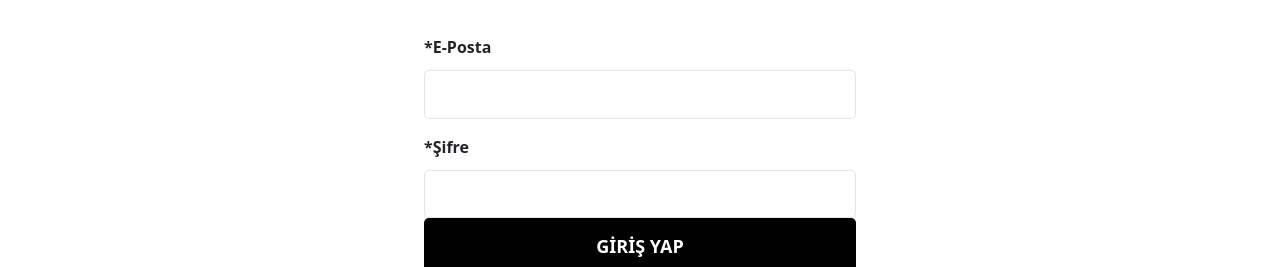
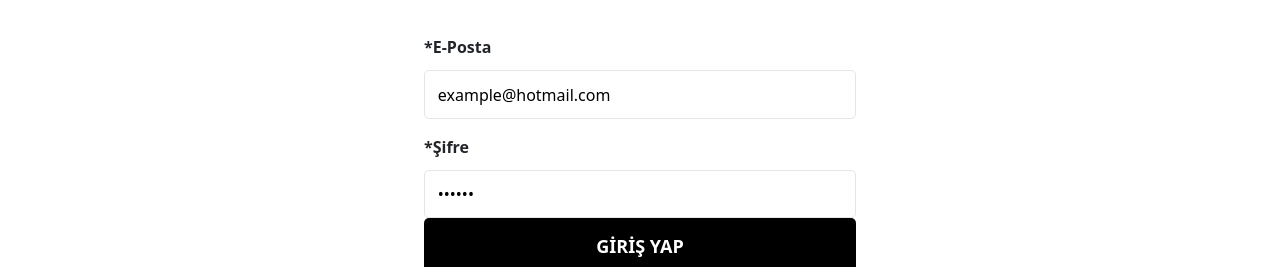
Before and after one commit to berkkendirlioglu/E-commerce-example, a React (Vite) app: page /account/login in a window 1280 px wide. Shown: the part 288-555 px from the top of the page. Built offline with nearby package versions, Linux system fonts and the light colour scheme; no server answers; what chartjs-plugin-datalabels would draw is missing.

Commit message:
login info

```diff
--- a/src/pages/Login/Login.tsx
+++ b/src/pages/Login/Login.tsx
@@ -60,9 +60,9 @@ const Login = () => {
 
                     <form className={`${styles["login-form"]}`} onSubmit={handleSubmit(onSubmit)}>
                         <label className={`${styles["email-title"]}`} htmlFor="email">*E-Posta</label>
-                        <input id={`${styles["email"]}`} {...register("email")} type="text" />
+                        <input value={"example@hotmail.com"} id={`${styles["email"]}`} {...register("email")} type="text" />
                         <label className={`${styles["pass-title"]}`} htmlFor="password">*Şifre</label>
-                        <input id={`${styles["password"]}`} {...register("password")} type="password" />
+                        <input value={123456} id={`${styles["password"]}`} {...register("password")} type="password" />
                         <AccountButton content='GİRİŞ YAP'/>
                     </form>
 
```
